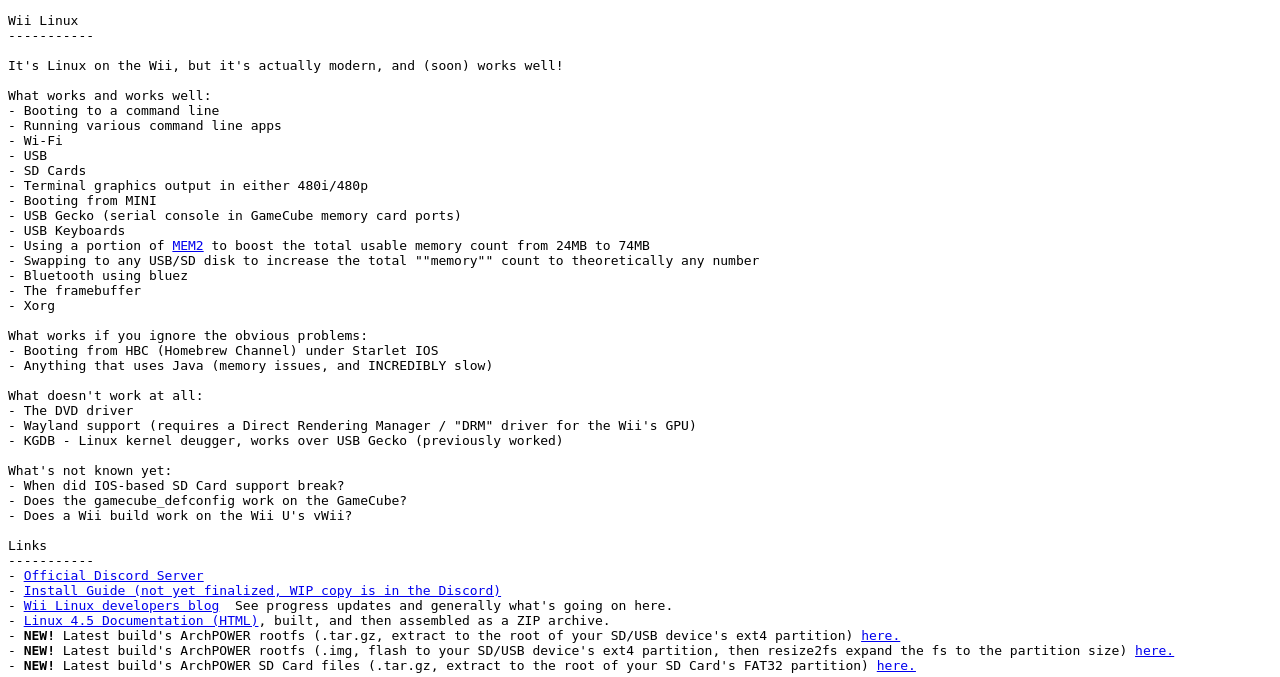
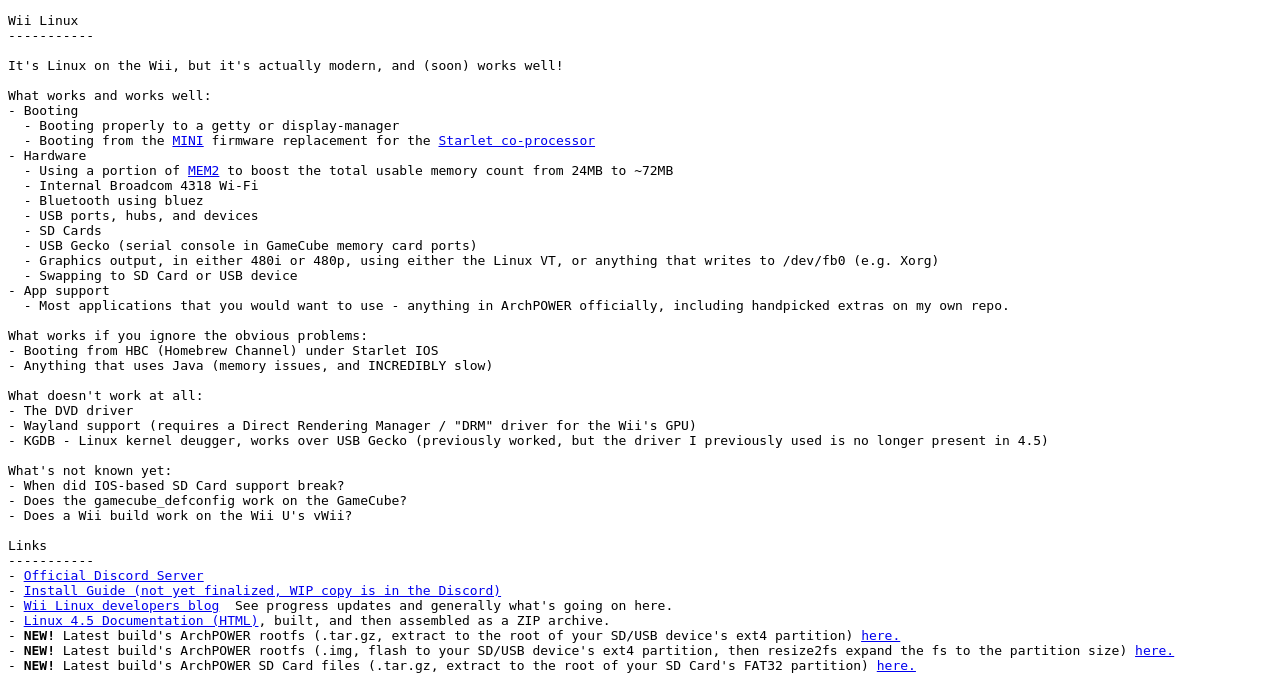
Before and after one commit to Wii-Linux/www, a PHP site: page / in a window 1280 px wide. Shown: the top 677 px of the page. Run offline with PHP 8.4, Linux system fonts and the light colour scheme.

Commit message:
redesign and update the what works section

```diff
--- a/site/mainPage.php
+++ b/site/mainPage.php
@@ -40,20 +40,20 @@ if ($isWii) {
 It's Linux on the Wii, but it's actually modern, and (soon) works well!
 
 What works and works well:
-- Booting to a command line
-- Running various command line apps
-- Wi-Fi
-- USB
-- SD Cards
-- Terminal graphics output in either 480i/480p
-- Booting from MINI
-- USB Gecko (serial console in GameCube memory card ports)
-- USB Keyboards
-- Using a portion of <a href=https://wiibrew.org/wiki/Memory_map>MEM2</a> to boost the total usable memory count from 24MB to 74MB
-- Swapping to any USB/SD disk to increase the total ""memory"" count to theoretically any number
-- Bluetooth using bluez
-- The framebuffer
-- Xorg
+- Booting
+  - Booting properly to a getty or display-manager
+  - Booting from the <a href=https://wiibrew.org/wiki/MINI>MINI</a> firmware replacement for the <a href=https://wiibrew.org/wiki/MINI>Starlet co-processor</a>
+- Hardware
+  - Using a portion of <a href=https://wiibrew.org/wiki/Memory_map>MEM2</a> to boost the total usable memory count from 24MB to ~72MB
+  - Internal Broadcom 4318 Wi-Fi
+  - Bluetooth using bluez
+  - USB ports, hubs, and devices
+  - SD Cards
+  - USB Gecko (serial console in GameCube memory card ports)
+  - Graphics output, in either 480i or 480p, using either the Linux VT, or anything that writes to /dev/fb0 (e.g. Xorg)
+  - Swapping to SD Card or USB device
+- App support
+  - Most applications that you would want to use - anything in ArchPOWER officially, including handpicked extras on my own repo.
 
 What works if you ignore the obvious problems:
 - Booting from HBC (Homebrew Channel) under Starlet IOS
@@ -62,7 +62,7 @@ What works if you ignore the obvious problems:
 What doesn't work at all:
 - The DVD driver
 - Wayland support (requires a Direct Rendering Manager / "DRM" driver for the Wii's GPU)
-- KGDB - Linux kernel deugger, works over USB Gecko (previously worked)
+- KGDB - Linux kernel deugger, works over USB Gecko (previously worked, but the driver I previously used is no longer present in 4.5)
 
 What's not known yet:
 - When did IOS-based SD Card support break?
```
